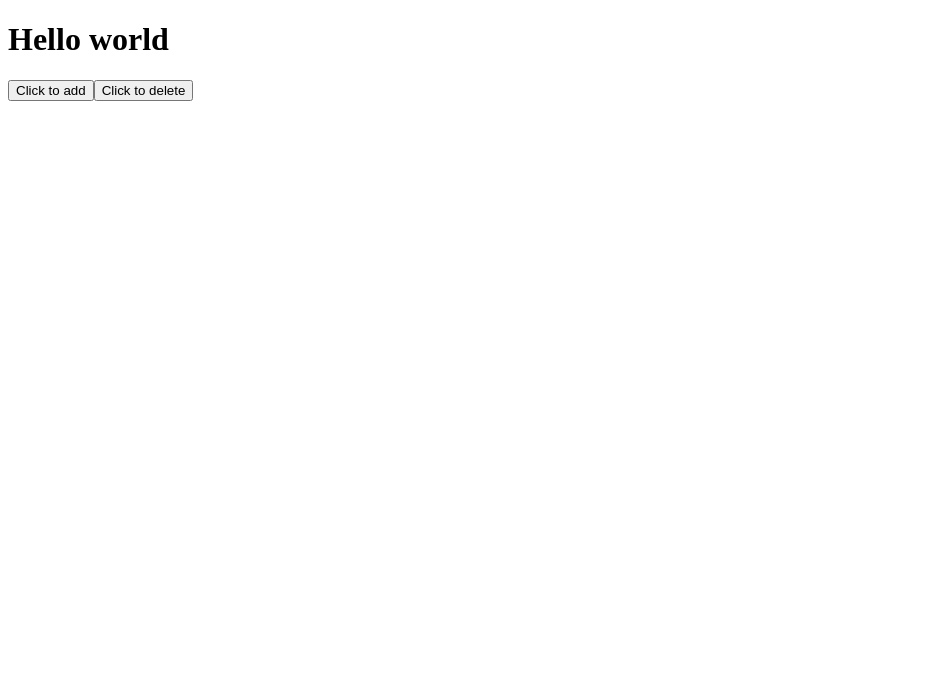
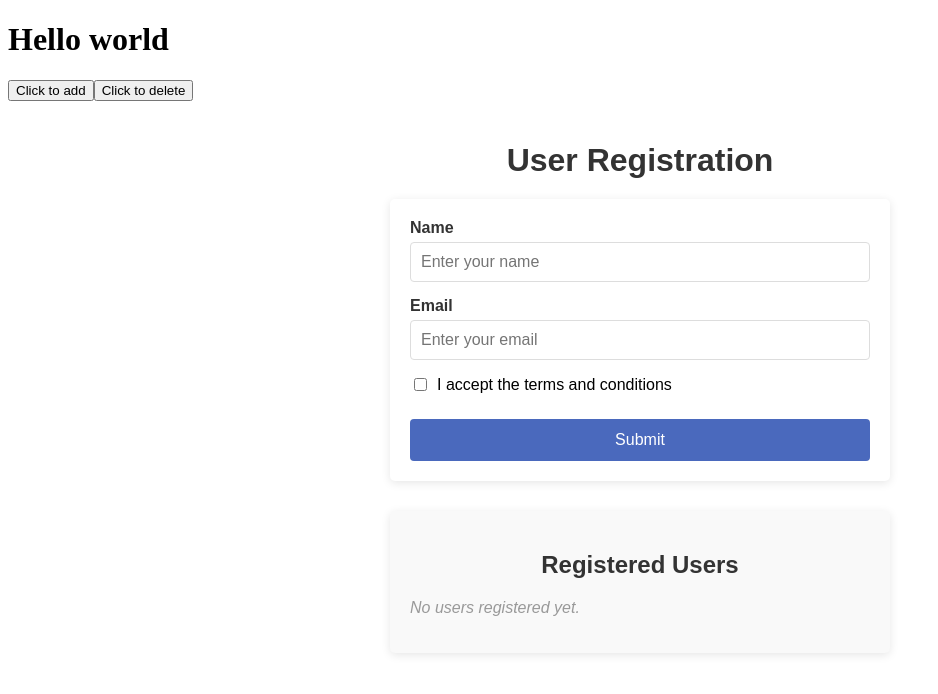
Before and after one commit to rakibul58/react-testing-vitest, a React (Vite) app: page / in a window 1280 px wide. Shown: the top 694 px of the page, without its empty margins (0-938 px from the left). Built offline with nearby package versions, Linux system fonts and the light colour scheme.

Commit message:
getbyrole

```diff
--- a/src/App.tsx
+++ b/src/App.tsx
@@ -1,4 +1,5 @@
 import PrimaryButton from "./components/PrimaryButton";
+import Users from "./components/Users/User";
 
 function App() {
   return (
@@ -6,6 +7,9 @@ function App() {
       <h1>Hello world</h1>
       <PrimaryButton />
       <PrimaryButton action="delete" />
+      <div>
+        <Users />
+      </div>
     </>
   );
 }
--- /dev/null
+++ b/src/components/Users/User.tsx
@@ -0,0 +1,216 @@
+/* eslint-disable @typescript-eslint/no-unused-vars */
+import { useState } from "react";
+
+const styles = {
+  container: {
+    maxWidth: "500px",
+    margin: "0 auto",
+    padding: "20px",
+    fontFamily: "Arial, sans-serif",
+  },
+  title: {
+    textAlign: "center" as React.CSSProperties["textAlign"],
+    marginBottom: "20px",
+    color: "#333",
+  },
+  form: {
+    backgroundColor: "#fff",
+    padding: "20px",
+    borderRadius: "5px",
+    boxShadow: "0 2px 10px rgba(0, 0, 0, 0.1)",
+    marginBottom: "30px",
+  },
+  formGroup: {
+    marginBottom: "15px",
+  },
+  label: {
+    display: "block",
+    marginBottom: "5px",
+    fontWeight: "bold",
+    color: "#333",
+  },
+  input: {
+    width: "100%",
+    padding: "10px",
+    border: "1px solid #ddd",
+    borderRadius: "4px",
+    fontSize: "16px",
+    boxSizing: "border-box" as const,
+  },
+  inputError: {
+    border: "1px solid #ff3860",
+  },
+  checkboxLabel: {
+    display: "flex",
+    alignItems: "center",
+    cursor: "pointer",
+  },
+  checkbox: {
+    marginRight: "10px",
+  },
+  error: {
+    color: "#ff3860",
+    fontSize: "14px",
+    marginTop: "5px",
+  },
+  button: {
+    width: "100%",
+    padding: "12px",
+    backgroundColor: "#4a69bd",
+    color: "white",
+    border: "none",
+    borderRadius: "4px",
+    fontSize: "16px",
+    cursor: "pointer",
+    marginTop: "10px",
+  },
+  buttonHover: {
+    backgroundColor: "#3c55a5",
+  },
+  usersList: {
+    backgroundColor: "#f9f9f9",
+    padding: "20px",
+    borderRadius: "5px",
+    boxShadow: "0 2px 10px rgba(0, 0, 0, 0.1)",
+  },
+  userItem: {
+    padding: "15px 0",
+    borderBottom: "1px solid #eee",
+  },
+  userName: {
+    margin: "0 0 5px 0",
+    fontWeight: "bold",
+  },
+  userEmail: {
+    margin: "0",
+    color: "#666",
+    fontSize: "14px",
+  },
+  noUsers: {
+    color: "#999",
+    fontStyle: "italic",
+  },
+};
+
+export default function Users() {
+  const [users, setUsers] = useState<{ id: number; name: string; email: string; acceptedTerms?: boolean }[]>([]);
+  const [formData, setFormData] = useState({
+    name: "",
+    email: "",
+    acceptedTerms: false,
+  });
+  const [errors, setErrors] = useState<{ name?: string; email?: string; acceptedTerms?: string }>({});
+  const [buttonHover, setButtonHover] = useState(false);
+
+  const handleChange = (e: React.ChangeEvent<HTMLInputElement>) => {
+    const { name, value, type, checked } = e.target;
+    setFormData({
+      ...formData,
+      [name]: type === "checkbox" ? checked : value,
+    });
+  };
+
+  const handleSubmit = (e: React.FormEvent<HTMLFormElement>) => {
+    e.preventDefault();
+    const newData = {...formData, id: users.length + 1};
+    setUsers([...users, newData])
+    // Reset form
+    setFormData({
+      name: "",
+      email: "",
+      acceptedTerms: false,
+    });
+    setErrors({});
+  };
+
+  return (
+    <div style={styles.container}>
+      <h1 style={styles.title}>User Registration</h1>
+
+      <form onSubmit={handleSubmit} style={styles.form}>
+        <div style={styles.formGroup}>
+          <label style={styles.label} htmlFor="name">
+            Name
+          </label>
+          <input
+            type="text"
+            id="name"
+            name="name"
+            value={formData.name}
+            onChange={handleChange}
+            style={{
+              ...styles.input,
+              ...(errors.name ? styles.inputError : {}),
+            }}
+            placeholder="Enter your name"
+          />
+          {errors.name && <p style={styles.error}>{errors.name}</p>}
+        </div>
+
+        <div style={styles.formGroup}>
+          <label style={styles.label} htmlFor="email">
+            Email
+          </label>
+          <input
+            type="email"
+            id="email"
+            name="email"
+            value={formData.email}
+            onChange={handleChange}
+            style={{
+              ...styles.input,
+              ...(errors.email ? styles.inputError : {}),
+            }}
+            placeholder="Enter your email"
+          />
+          {errors.email && <p style={styles.error}>{errors.email}</p>}
+        </div>
+
+        <div style={styles.formGroup}>
+          <label style={styles.checkboxLabel}>
+            <input
+              type="checkbox"
+              name="acceptedTerms"
+              checked={formData.acceptedTerms}
+              onChange={handleChange}
+              style={styles.checkbox}
+            />
+            <span>I accept the terms and conditions</span>
+          </label>
+          {errors.acceptedTerms && (
+            <p style={styles.error}>{errors.acceptedTerms}</p>
+          )}
+        </div>
+
+        <button
+          type="submit"
+          style={{
+            ...styles.button,
+            ...(buttonHover ? styles.buttonHover : {}),
+          }}
+          onMouseEnter={() => setButtonHover(true)}
+          onMouseLeave={() => setButtonHover(false)}
+        >
+          Submit
+        </button>
+      </form>
+
+      <div style={styles.usersList}>
+        <h2 style={styles.title}>Registered Users</h2>
+
+        {users.length === 0 ? (
+          <p style={styles.noUsers}>No users registered yet.</p>
+        ) : (
+          <div>
+            {users.map((user) => (
+              <div key={user.id} style={styles.userItem}>
+                <p style={styles.userName}>{user.name}</p>
+                <p style={styles.userEmail}>{user.email}</p>
+              </div>
+            ))}
+          </div>
+        )}
+      </div>
+    </div>
+  );
+}
```
Also changed, not shown: 1 other file (tests, documents, lock files or other folders).
